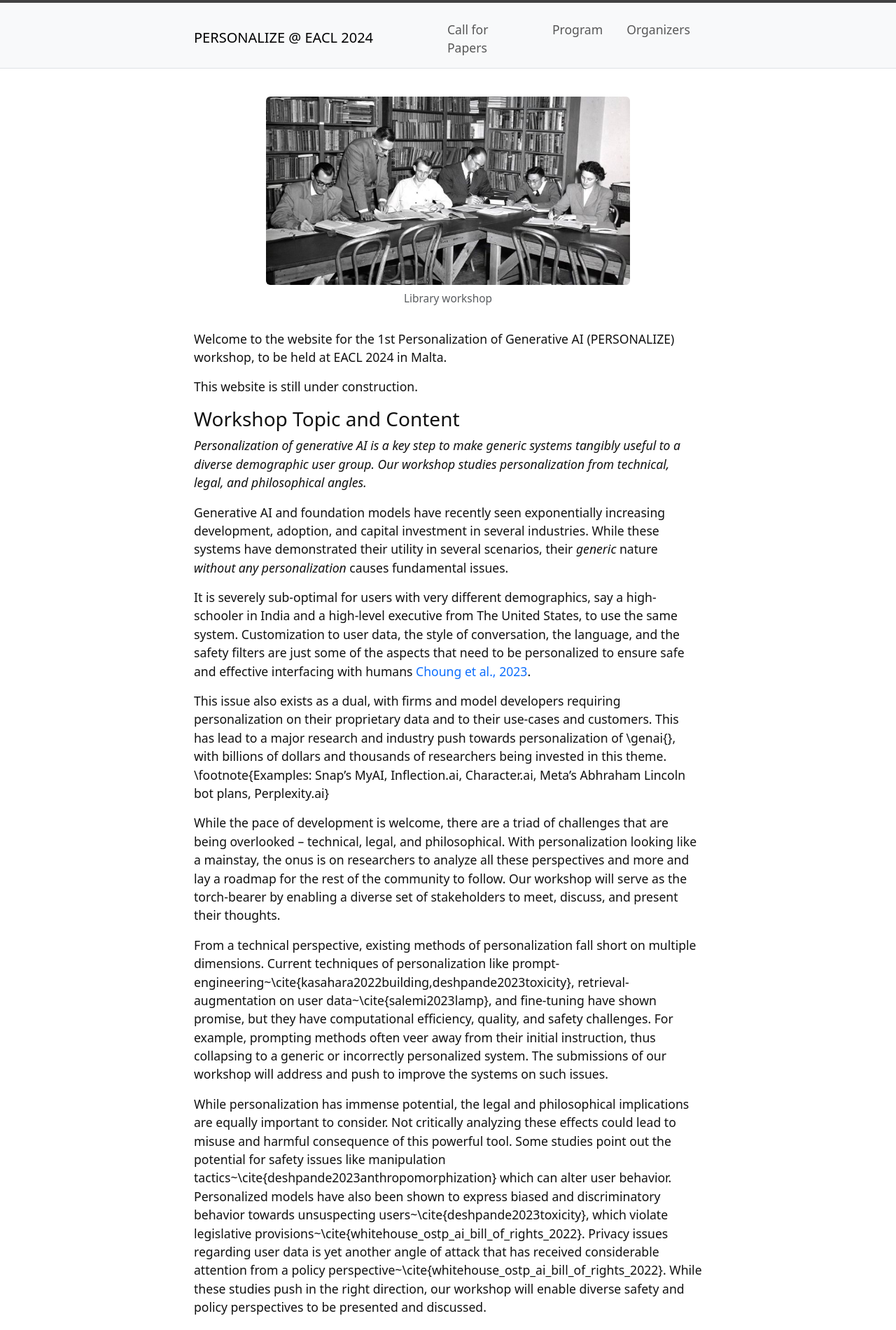
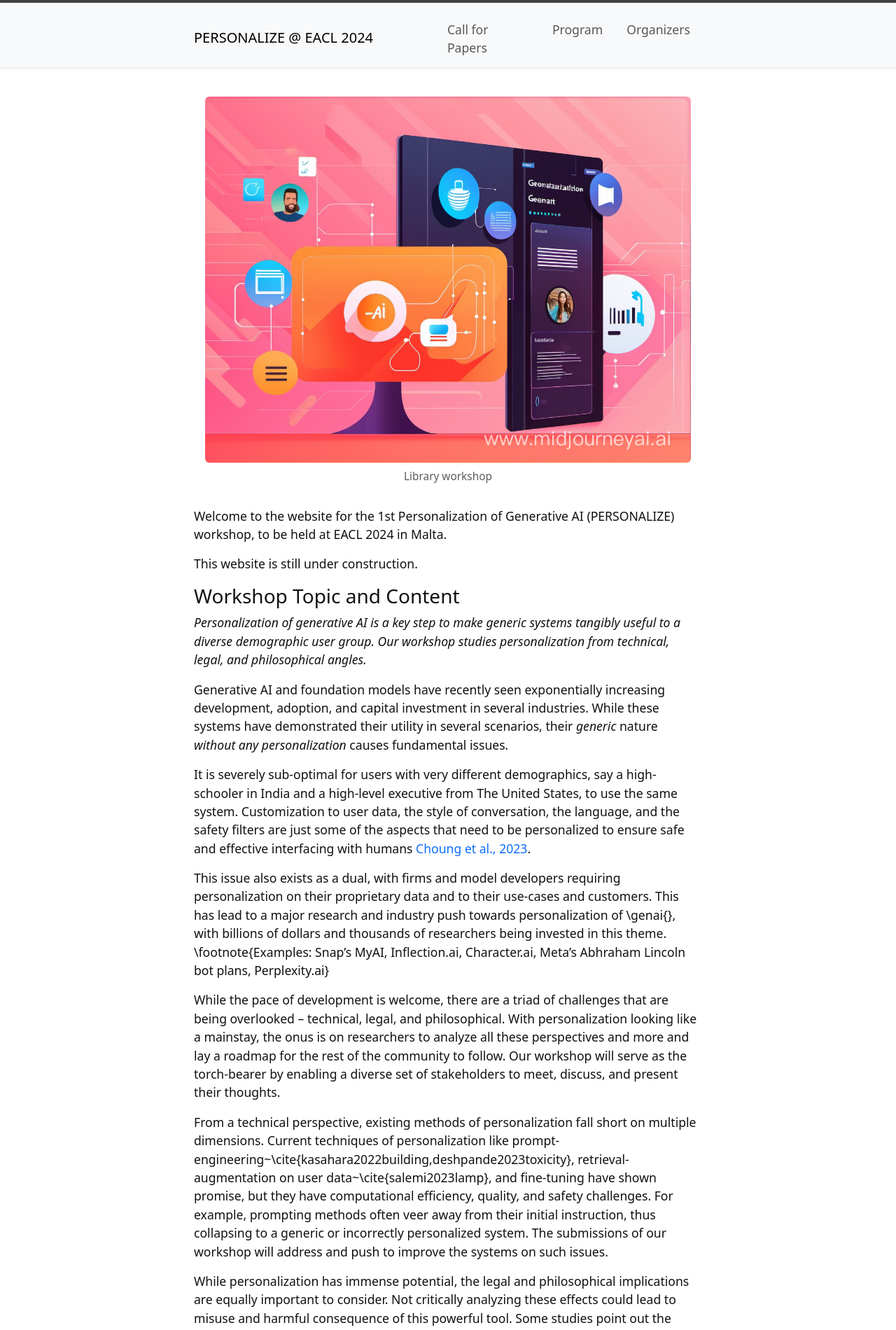
Before and after one commit to genpersonalization/genpersonalization.github.io, a Jekyll site: the page built from index.md, in a window 1280 px wide. Shown: the top 1900 px of the page at 70% size. Built offline with Jekyll 4.4.1, drawn with Linux system fonts in a browser that asks for light colours.

Commit message:
workshop picture

```diff
--- a/index.md
+++ b/index.md
@@ -5,7 +5,7 @@ layout: page
 
 [//]: # (# Bootstrap Workshop Template!)
 
-{% include figure.html img="uidaho-workshop.jpg" alt="intro image here" caption="Library workshop" width="75%" %}
+{% include figure.html img="workshop_picture.png" alt="intro image here" caption="Library workshop" width="100%" %}
 
 Welcome to the website for the 1st Personalization of Generative AI (PERSONALIZE) workshop, to be held at EACL 2024 in Malta.
 
```
Also changed, not shown: images/workshop_picture.png (added).
